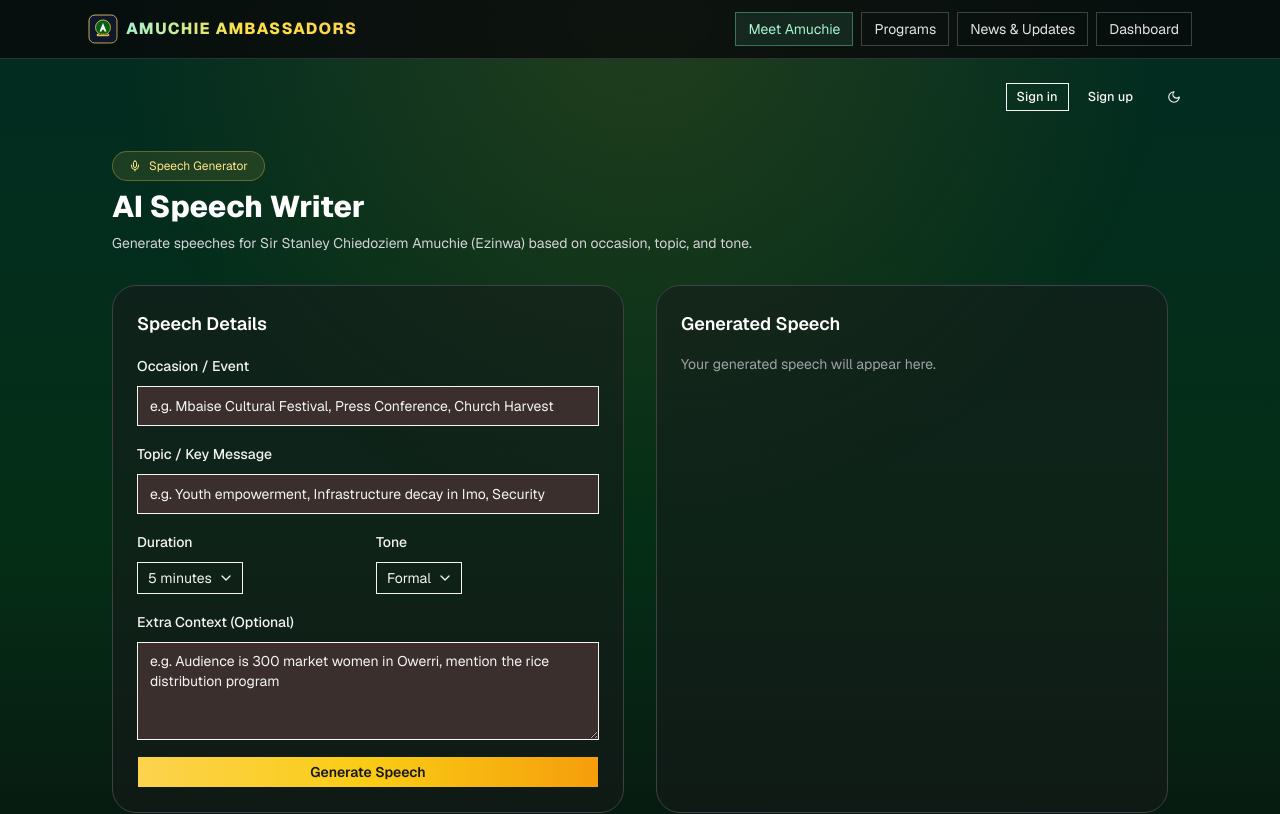
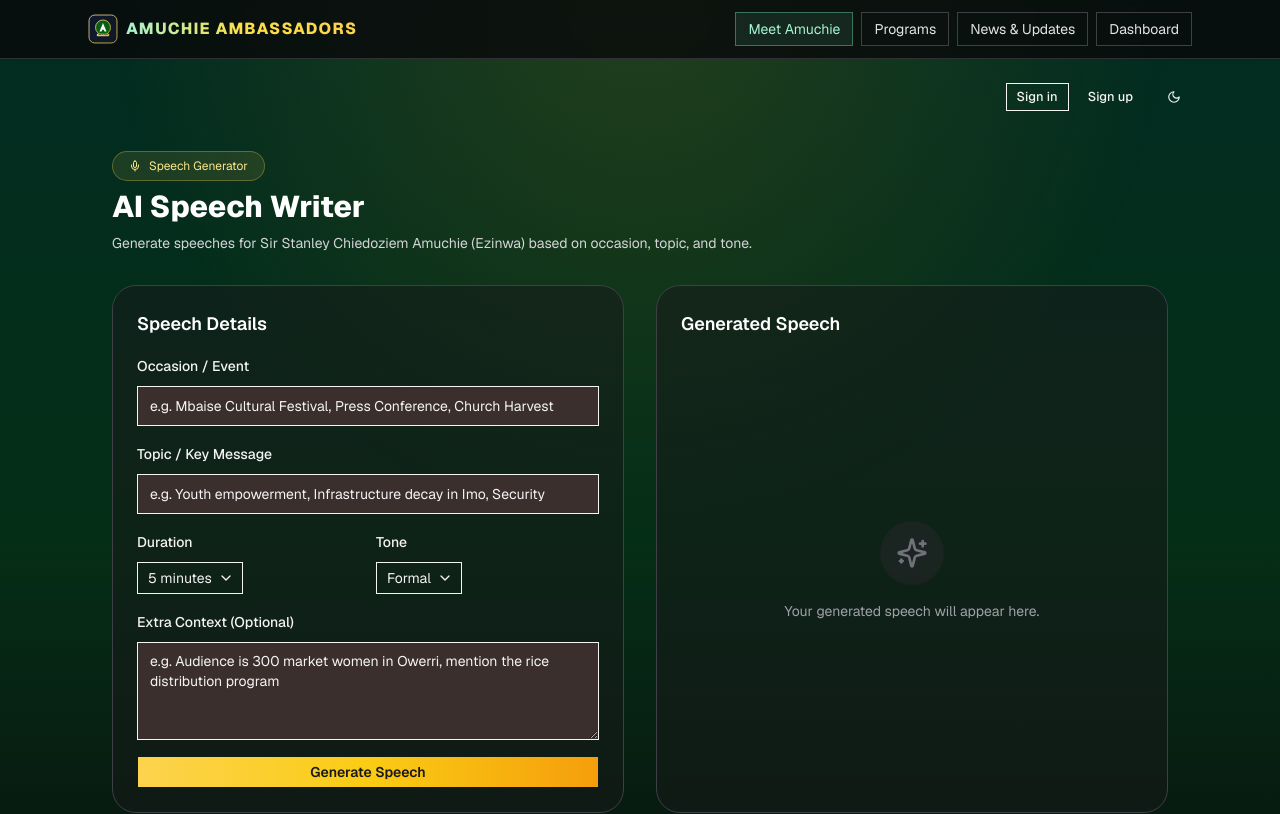
Before and after one commit to Nadinho2/amuchie, a Next.js app: page /protected/speech-generator in a window 1280 px wide. Shown: the top 814 px of the page. Built offline with nearby package versions, Linux system fonts and the light colour scheme; no server answers.

Commit message:
Fancy up error and empty states with animations

```diff
--- a/app/protected/speech-generator/page.tsx
+++ b/app/protected/speech-generator/page.tsx
@@ -1,7 +1,7 @@
 "use client";
 
 import { useState } from "react";
-import { Copy, Mic, Loader2 } from "lucide-react";
+import { Copy, Mic, Loader2, AlertCircle, Sparkles } from "lucide-react";
 import { Button } from "@/components/ui/button";
 import { Input } from "@/components/ui/input";
 import { Label } from "@/components/ui/label";
@@ -13,6 +13,7 @@ import {
   SelectTrigger,
   SelectValue,
 } from "@/components/ui/select";
+import { motion, AnimatePresence } from "framer-motion";
 
 export default function SpeechGeneratorPage() {
   const [occasion, setOccasion] = useState("");
@@ -177,11 +178,33 @@ export default function SpeechGeneratorPage() {
                 />
               </div>
 
+              <AnimatePresence mode="wait">
                 {error && (
-                <p className="text-sm text-red-400 bg-red-950/30 border border-red-800/30 rounded-lg p-3">
+                  <motion.div
+                    key="error"
+                    initial={{ opacity: 0, y: -10 }}
+                    animate={{ opacity: 1, y: 0 }}
+                    exit={{ opacity: 0, y: -10 }}
+                    className="relative overflow-hidden rounded-2xl border border-red-500/30 bg-gradient-to-br from-red-950/60 to-red-900/30 p-4 shadow-lg"
+                  >
+                    <div className="absolute inset-0 bg-[radial-gradient(circle_at_top_left,_rgba(239,68,68,0.15)_0%,_transparent_50%)] pointer-events-none" />
+                    <div className="relative flex items-start gap-3">
+                      <div className="mt-0.5 rounded-full bg-red-500/20 p-1.5">
+                        <AlertCircle className="h-5 w-5 text-red-400" />
+                      </div>
+                      <div className="flex-1">
+                        <p className="flex items-center gap-2 text-sm font-semibold text-red-200">
+                          <Sparkles className="h-3.5 w-3.5" />
+                          Oops! We hit a little snag
+                        </p>
+                        <p className="mt-1 text-xs leading-relaxed text-red-300/90">
                           {error}
                         </p>
+                      </div>
+                    </div>
+                  </motion.div>
                 )}
+              </AnimatePresence>
 
               <Button
                 type="submit"
@@ -219,16 +242,35 @@ export default function SpeechGeneratorPage() {
             </div>
 
             <div className="flex-1 overflow-auto">
+              <AnimatePresence mode="wait">
                 {!speech && !isGenerating && !error && (
+                  <motion.div
+                    key="empty"
+                    initial={{ opacity: 0 }}
+                    animate={{ opacity: 1 }}
+                    exit={{ opacity: 0 }}
+                    className="flex h-full flex-col items-center justify-center gap-4 text-center"
+                  >
+                    <div className="rounded-full bg-zinc-800/50 p-4">
+                      <Sparkles className="h-8 w-8 text-zinc-500" />
+                    </div>
                     <p className="text-sm text-zinc-400">
                       Your generated speech will appear here.
                     </p>
+                  </motion.div>
                 )}
                 {speech && (
-                <div className="whitespace-pre-wrap text-sm text-zinc-200 leading-relaxed">
+                  <motion.div
+                    key="speech"
+                    initial={{ opacity: 0, y: 10 }}
+                    animate={{ opacity: 1, y: 0 }}
+                    exit={{ opacity: 0, y: -10 }}
+                    className="whitespace-pre-wrap text-sm text-zinc-200 leading-relaxed"
+                  >
                     {speech}
-                </div>
+                  </motion.div>
                 )}
+              </AnimatePresence>
             </div>
           </div>
         </section>
```
Lines whose indentation alone changed are shown as unchanged.
